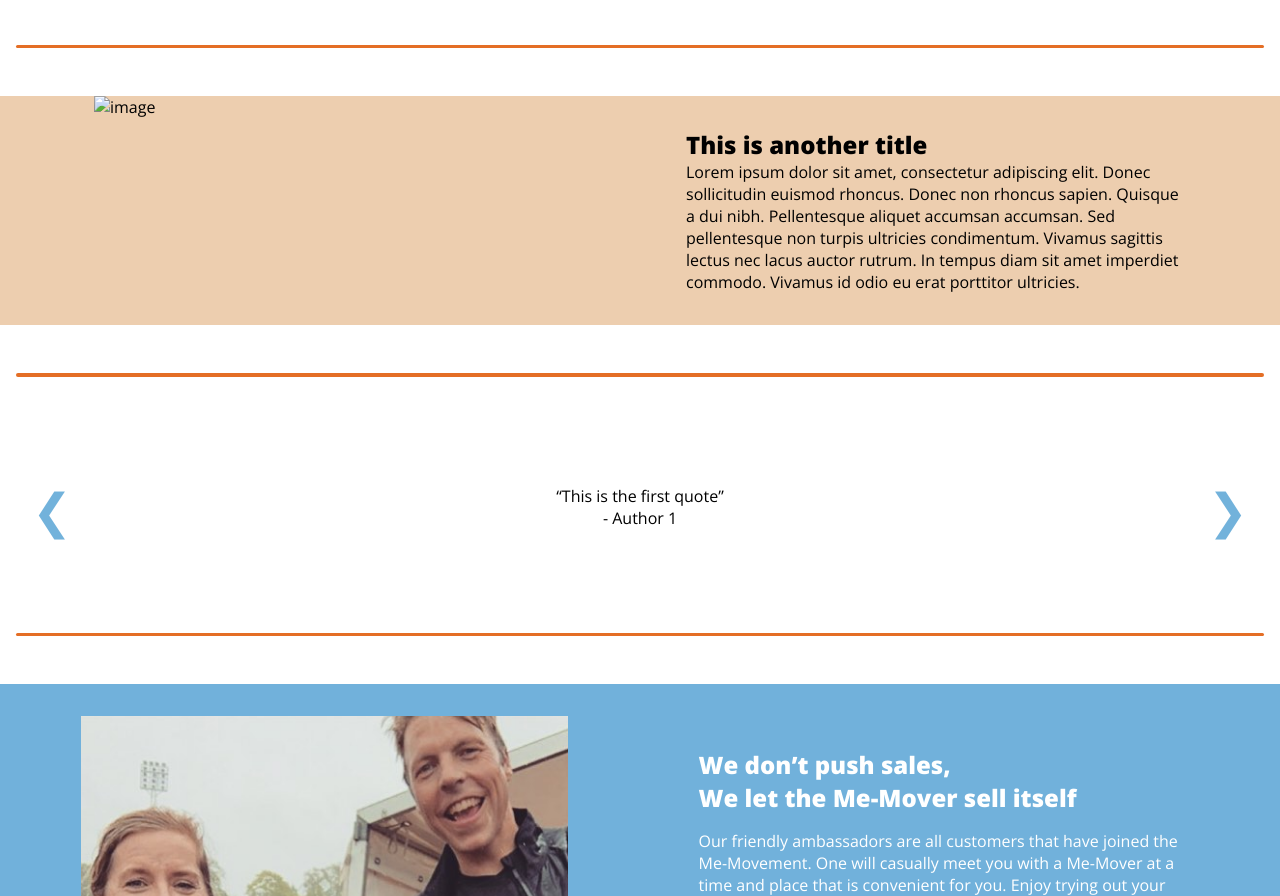
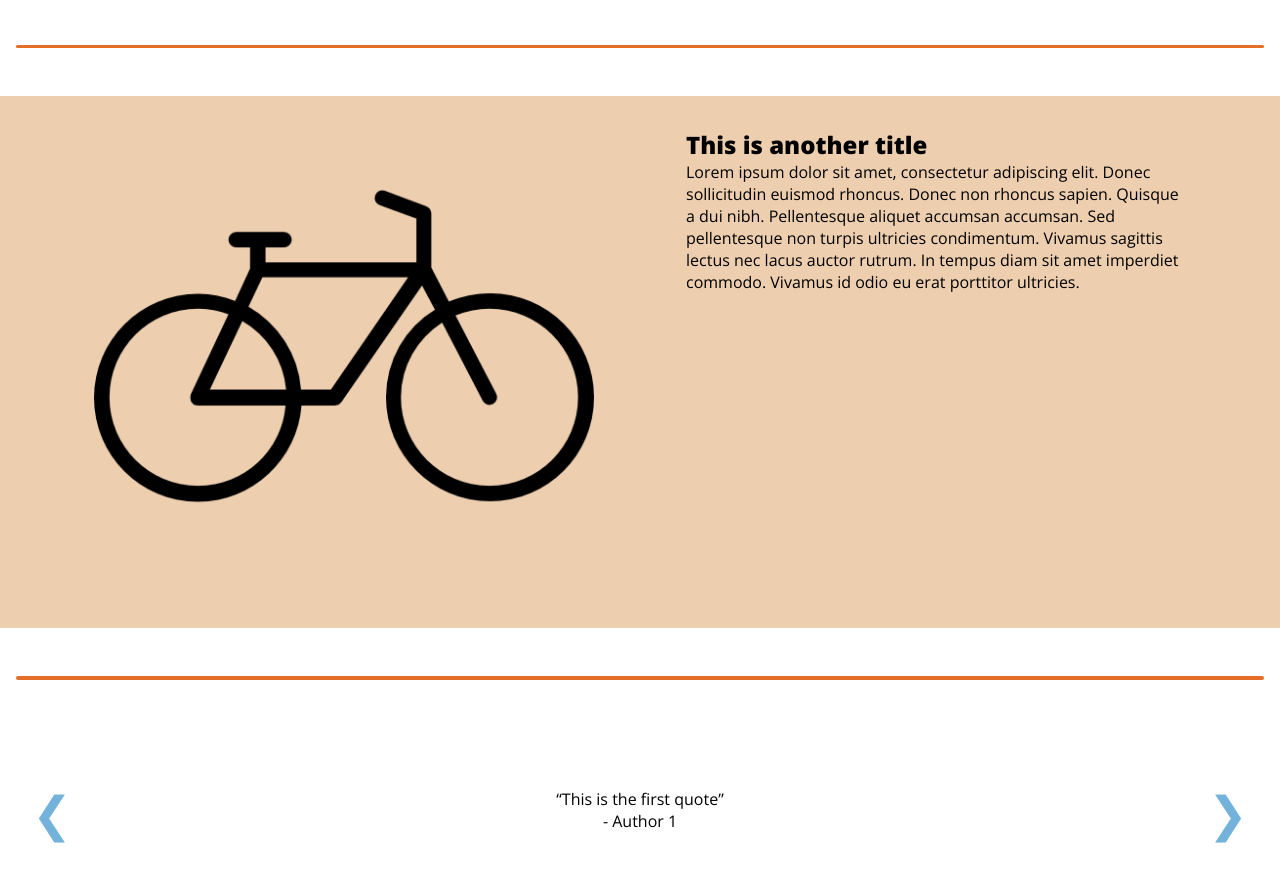
Before and after one commit to rikkeblom/Me-Mover-Campaign-Site, a plain HTML site: page index.html in a window 1280 px wide. Shown: the part 1108-2004 px from the top of the page. Drawn offline with nearby package versions, Linux system fonts and the light colour scheme; the site is published under a folder, as on GitHub Pages, so addresses that start at the root find nothing.

Commit message:
image fix

```diff
--- a/index.html
+++ b/index.html
@@ -81,7 +81,7 @@
     <div class="sand">
       <section class="imageSection">
         <figure>
-          <img src="/img/bike.png" alt="image" />
+          <img src="img/bike.png" alt="image" />
         </figure>
         <div>
           <h2>This is another title</h2>
```
